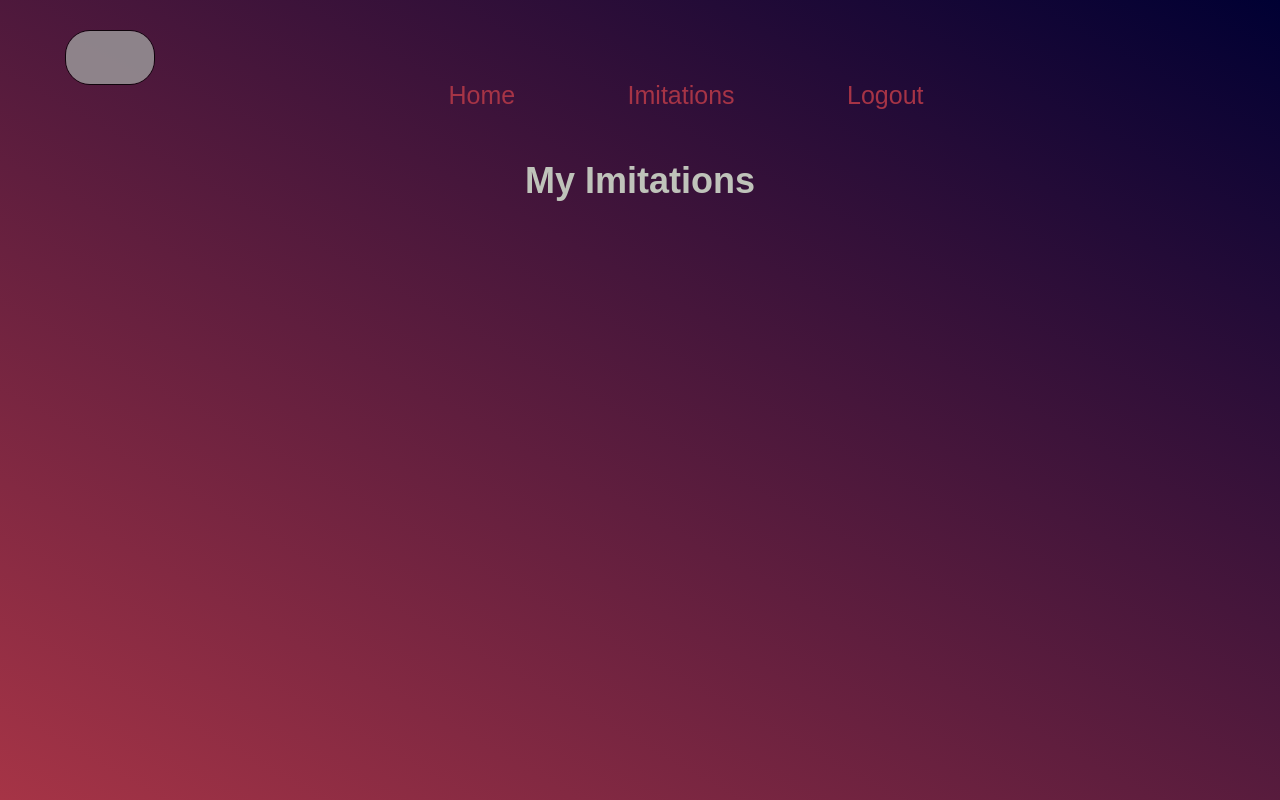
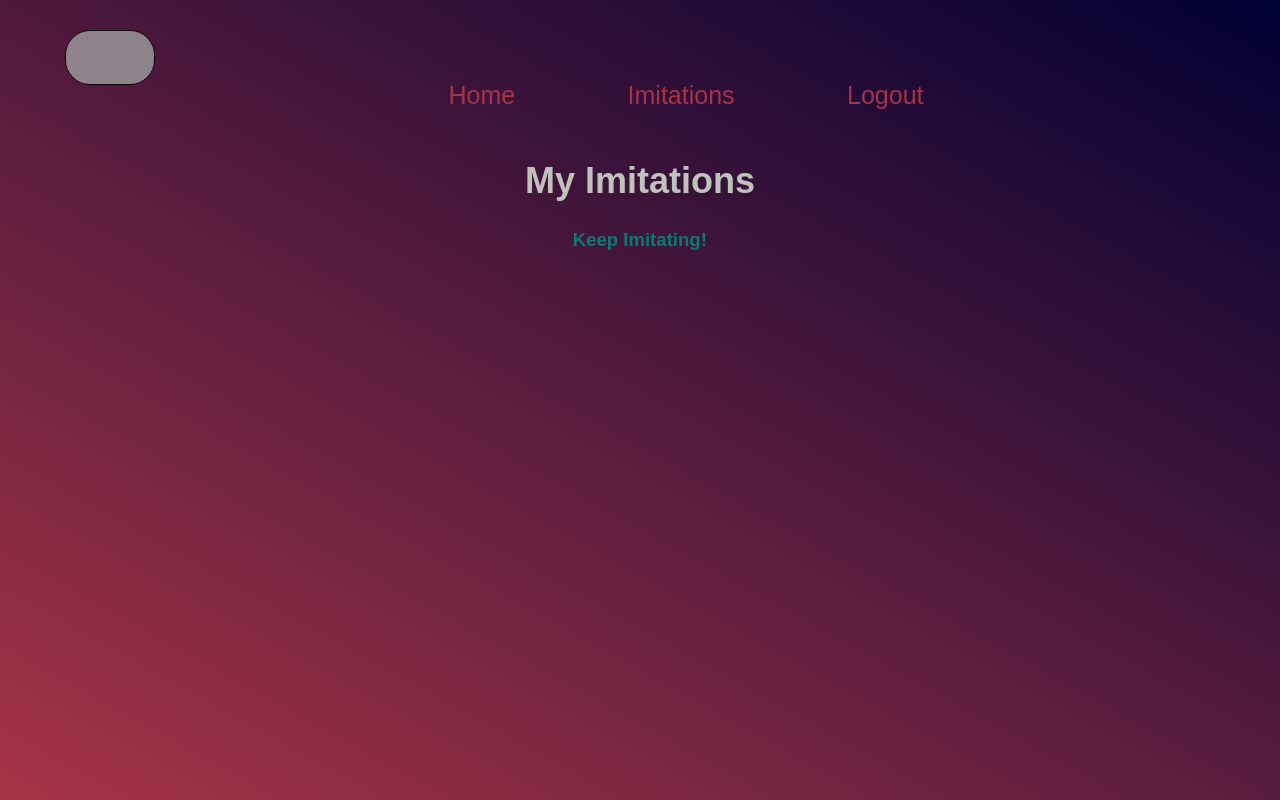
Before and after one commit to ColetonS/personal-project, a React (Create React App) app: page /#/imitations in a window 1280 px wide. Built offline with nearby package versions, Linux system fonts and the light colour scheme; no server answers; grey boxes are pictures that could not be loaded; a web font is replaced by a local one.

Commit message:
breathing link on imitations page

```diff
--- a/src/components/Imitations/Imitations.js
+++ b/src/components/Imitations/Imitations.js
@@ -4,6 +4,7 @@ import axios from "axios";
 // import {Link} from 'react-router-dom'
 import Quill2 from "../Quill2";
 import Swal from "sweetalert2";
+import { Link } from "react-router-dom";
 
 export default class Imitations extends Component {
   constructor(props) {
@@ -120,6 +121,9 @@ export default class Imitations extends Component {
         <header className="imitations-header">
           <h1>My Imitations</h1>
         </header>
+        <Link to='/imitation-exercise'>
+          <h6 className='imitation-exercise-link'>Keep Imitating!</h6>
+        </Link>
         <div className="imitations-container">{mappedImitations}</div>
       </div>
     );
--- a/src/components/Imitations/Imitations.scss
+++ b/src/components/Imitations/Imitations.scss
@@ -1,4 +1,5 @@
 $primary-color: #bfc3ba;
+
 
 .main-imitations-container {
   display: flex;
@@ -9,6 +10,29 @@ $primary-color: #bfc3ba;
   height: 100%;
   width: 100%;
   color: $primary-color;
+  a {
+    text-decoration: none;
+    color: #0B7A75;
+    animation: 4s infinite breathing;
+    transition: .25s;
+  }
+  a:hover {
+    color: #A3D5FF;
+  }
+}
+
+@keyframes breathing {
+  0% {
+    transform: scale(1);
+  }
+
+  50% {
+    transform: scale(1.2);
+  }
+
+  100% {
+    transform: scale(1);
+  }
 }
 
 .imitations-header {
@@ -16,6 +40,11 @@ $primary-color: #bfc3ba;
   margin-top: 160px;
   margin-bottom: 10px;
   font-size: 14px;
+}
+
+.imitation-exercise-link {
+  padding-bottom: 30px;
+  padding-top: 20px;
 }
 
 .imitations-container {
@@ -93,10 +122,6 @@ $primary-color: #bfc3ba;
   justify-content: space-evenly;
 }
 
-// .quill-container {
-//   border: 3px solid #0C6291;
-//   border-radius: 20px;
-// }
 .quill {
   height: 300px;
   background: whitesmoke;
@@ -116,6 +141,9 @@ $primary-color: #bfc3ba;
   .imitations-header {
     font-size: 15px;
   }
+  .imitation-exercise-link {
+    font-size: 13px;
+  }
 }
 @media (min-width: 460px) {
   .imitations-container {
@@ -124,6 +152,9 @@ $primary-color: #bfc3ba;
   .imitations-header {
     font-size: 16px;
   }
+  .imitation-exercise-link {
+    font-size: 14px;
+  }
 }
 @media (min-width: 560px) {
   .imitations-container {
@@ -131,6 +162,9 @@ $primary-color: #bfc3ba;
   }
   .imitations-header {
     font-size: 17px;
+  }
+  .imitation-exercise-link {
+    font-size: 15px;
   }
 }
 @media (min-width: 768px) {
@@ -161,6 +195,9 @@ $primary-color: #bfc3ba;
   .imitations-header {
     font-size: 18px;
   }
+  .imitation-exercise-link {
+    font-size: 16px;
+  }
 }
 @media (min-width: 1100px) {
   .imitations-container {
--- a/src/components/Landing/Landing.js
+++ b/src/components/Landing/Landing.js
@@ -53,9 +53,6 @@ class Landing extends Component {
     return (
       <div className="landing">
         <div className="input-container">
-          {/* <div className="logo">
-            <div>Logo</div>
-          </div> */}
           <h1>Write On</h1>
           <div>
             <p>Username:</p>
```
Also changed, not shown: 1 other file (tests, documents, lock files or other folders).
